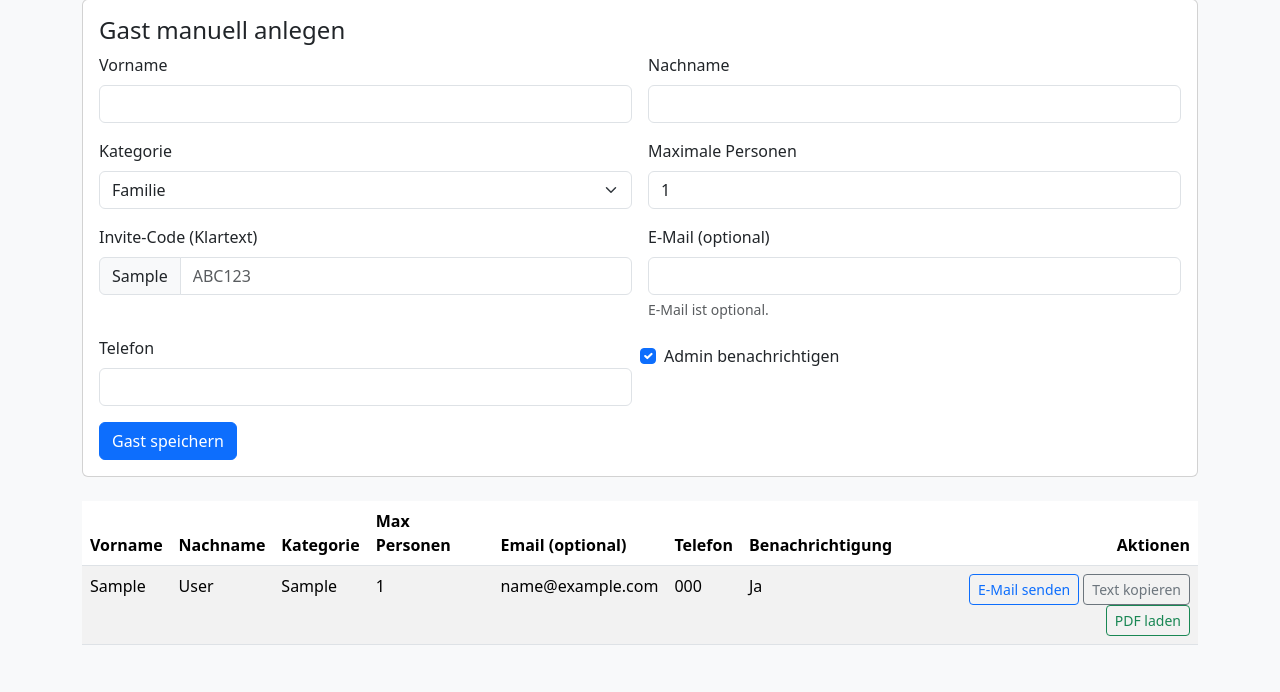
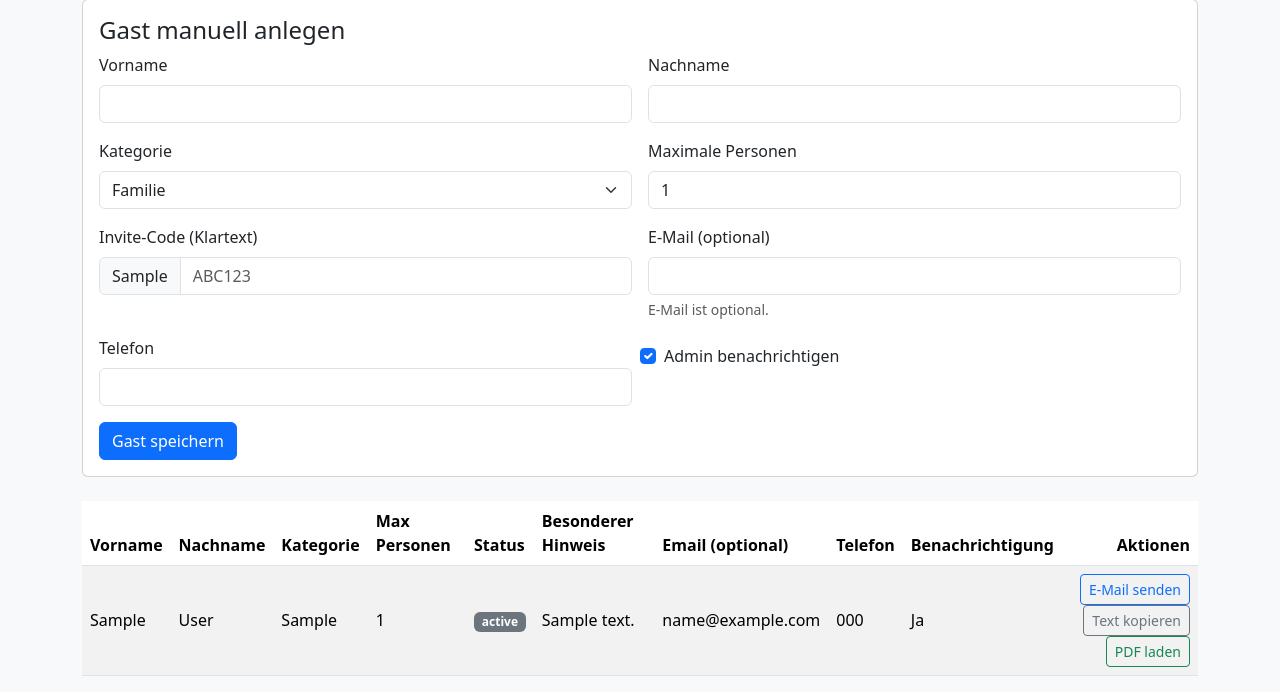
Before and after one commit to OlafZer/event-planner, a Flask app: page /admin in a window 1280 px wide. Shown: the part 659-1351 px from the top of the page. Before the commit the page ends 1304 px from the top, so only its background shows below. Run offline with Flask 3, Linux system fonts and the light colour scheme; a user stored in the database is signed in; tables that the repository leaves empty hold one stand-in row (values such as "Sample post"); some libraries are stand-ins or nearby versions.

Commit message:
Add admin notes to notifications and dashboard

```diff
--- a/app/routes/public.py
+++ b/app/routes/public.py
@@ -3,6 +3,7 @@
 from __future__ import annotations
 
 import re
+from html import escape
 from typing import Optional
 
 from flask import Blueprint, Response, abort, flash, redirect, render_template, request, send_file, url_for
@@ -103,12 +104,15 @@ def invite(event_id: int, code: str) -> Response | str:
             ).all()
             recipients = [admin.email for admin in admins if admin.email]
             if recipients:
+                notes_html = ""
+                if guest_notes:
+                    notes_html = f"<p><strong>Besondere Hinweise:</strong> {escape(guest_notes)}</p>"
                 send_email(
                     subject=f"Status-Update von {guest.first_name} {guest.last_name or ''}",
                     recipients=recipients,
                     html_body=(
                         f"<p>{guest.first_name} {guest.last_name or ''} hat den Status auf <strong>{guest_status}</strong>"
-                        f" gesetzt.</p><p>Personen: {confirmed}/{guest.max_persons}</p>"
+                        f" gesetzt.</p><p>Personen: {confirmed}/{guest.max_persons}</p>{notes_html}"
                     ),
                 )
         flash("Danke für deine Rückmeldung!", "success")
--- a/templates/admin_dashboard.html
+++ b/templates/admin_dashboard.html
@@ -166,13 +166,27 @@
           </form>
       </div>
   </div>
-  <table class="table table-striped">
+  {% set status_labels = {
+    "safe_the_date": "Save the Date",
+    "zusage": "Zusage",
+    "absage": "Absage",
+    "unsicher": "Unsicher"
+  } %}
+  {% set status_classes = {
+    "safe_the_date": "primary",
+    "zusage": "success",
+    "absage": "danger",
+    "unsicher": "warning"
+  } %}
+  <table class="table table-striped align-middle">
       <thead>
           <tr>
               <th>Vorname</th>
               <th>Nachname</th>
               <th>Kategorie</th>
               <th>Max Personen</th>
+              <th>Status</th>
+              <th>Besonderer Hinweis</th>
               <th>Email (optional)</th>
               <th>Telefon</th>
               <th>Benachrichtigung</th>
@@ -186,6 +200,12 @@
               <td>{{ guest.last_name or '' }}</td>
               <td>{{ guest.category }}</td>
               <td>{{ guest.max_persons }}</td>
+              <td>
+                  <span class="badge text-bg-{{ status_classes.get(guest.status, 'secondary') }}">
+                      {{ status_labels.get(guest.status, guest.status) }}
+                  </span>
+              </td>
+              <td>{{ (guest.notes or '—') | e | replace('\n', '<br>') | safe }}</td>
               <td>{{ guest.email or '—' }}</td>
               <td>{{ guest.telephone or '—' }}</td>
               <td>{{ 'Ja' if guest.notify_admin else 'Nein' }}</td>
--- a/templates/base.html
+++ b/templates/base.html
@@ -27,11 +27,11 @@
 <body class="bg-light {% if background_image_url %}bg-with-image{% endif %}" {% if background_image_url %}style="background-image: url('{{ background_image_url }}');"{% endif %}>
 <nav class="navbar navbar-dark bg-dark mb-4">
     <div class="container-fluid d-flex align-items-center">
-        <div class="d-flex align-items-center gap-2">
+        <a class="d-flex align-items-center gap-2 text-decoration-none text-white" href="{{ url_for('public.index') }}">
             {% set logo_src = logo_url if logo_url is defined and logo_url else url_for('static', filename='logo.png') %}
             <img src="{{ logo_src }}" alt="Logo" class="logo-img" />
             <span class="navbar-brand mb-0 h1">Party Einladung</span>
-        </div>
+        </a>
         {% if current_user.is_authenticated %}
         <a class="btn btn-outline-light" href="{{ url_for('admin.admin_logout') }}">Logout</a>
         {% endif %}
```
